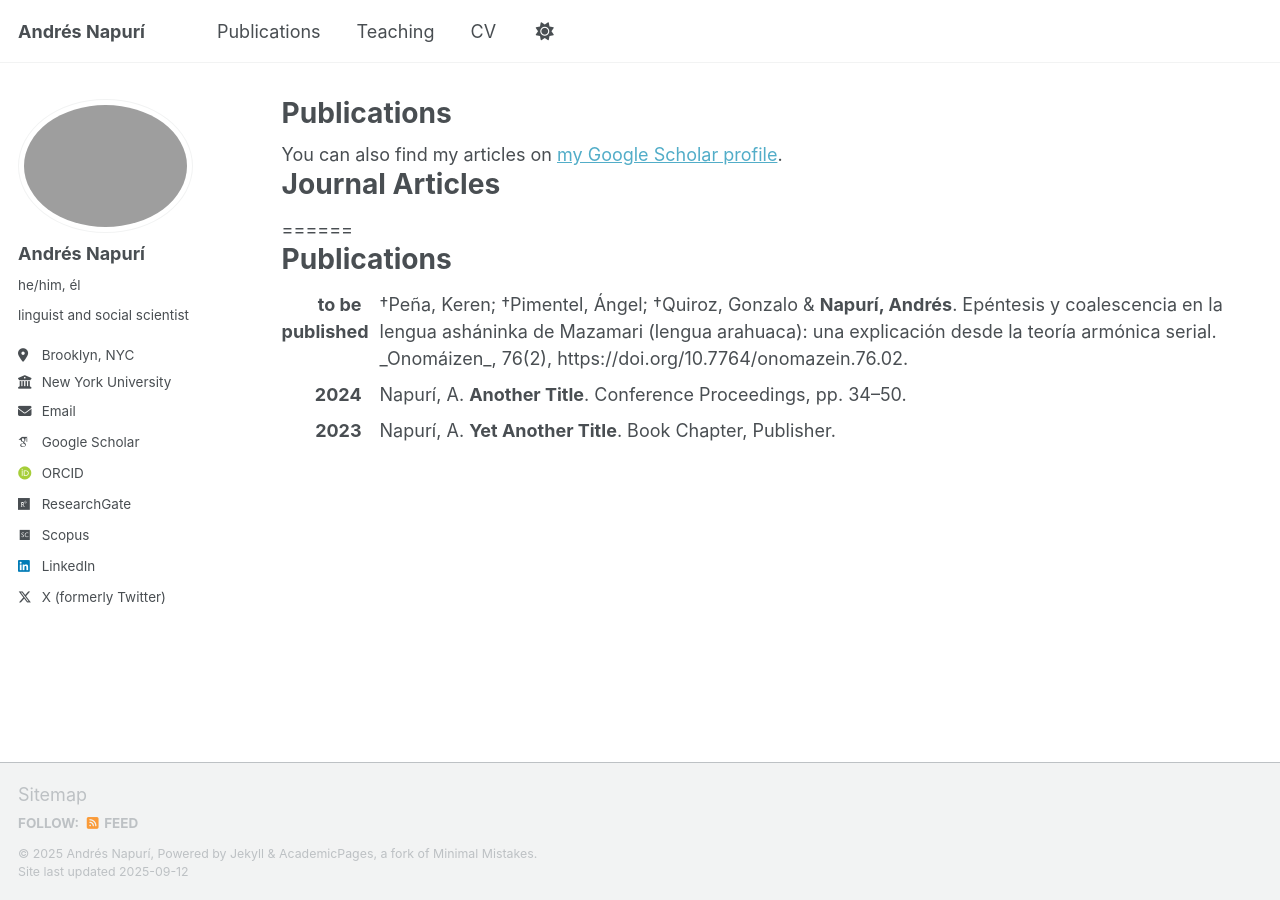
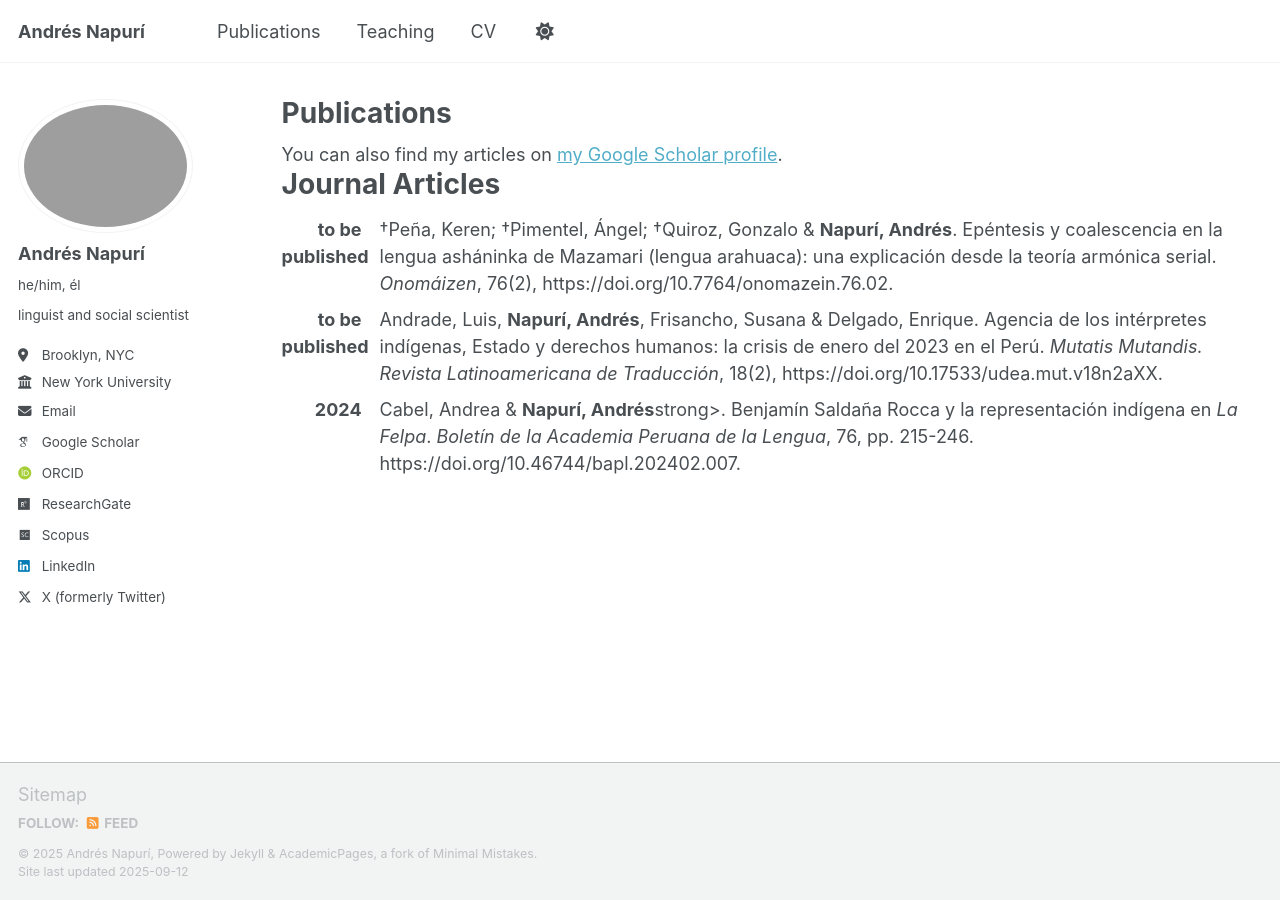
Before and after one commit to andresnapuri/andresnapuri.github.io, a Jekyll site: the page built from _pages/publications.html, in a window 1280 px wide. Built offline with Jekyll 4.4.1, drawn with Linux system fonts in a browser that asks for light colours; some web fonts are replaced; a script that is not in the unit is left out.

Commit message:
Update publications.html

```diff
--- a/_pages/publications.html
+++ b/_pages/publications.html
@@ -10,22 +10,19 @@ author_profile: true
 {% endif %}
 
 <h1>Journal Articles</h1>
-======
-
-<h1>Publications</h1>
 
 <div class="pub-list">
   <div class="pub-item">
     <span class="pub-year">to be published</span>
-    <span class="pub-info"> †Peña, Keren; †Pimentel, Ángel; †Quiroz, Gonzalo & <strong>Napurí, Andrés</strong>. Epéntesis y coalescencia en la lengua asháninka de Mazamari (lengua arahuaca): una explicación desde la teoría armónica serial. _Onomáizen_, 76(2), https://doi.org/10.7764/onomazein.76.02.</span>
+    <span class="pub-info"> †Peña, Keren; †Pimentel, Ángel; †Quiroz, Gonzalo & <strong>Napurí, Andrés</strong>. Epéntesis y coalescencia en la lengua asháninka de Mazamari (lengua arahuaca): una explicación desde la teoría armónica serial. <em>Onomáizen</em>, 76(2), https://doi.org/10.7764/onomazein.76.02.</span>
+  </div>
+  <div class="pub-item">
+    <span class="pub-year">to be published</span>
+    <span class="pub-info">Andrade, Luis, <strong>Napurí, Andrés</strong>, Frisancho, Susana & Delgado, Enrique. Agencia de los intérpretes indígenas, Estado y derechos humanos: la crisis de enero del 2023 en el Perú. <em>Mutatis Mutandis. Revista Latinoamericana de Traducción</em>, 18(2), https://doi.org/10.17533/udea.mut.v18n2aXX.</span>
   </div>
   <div class="pub-item">
     <span class="pub-year">2024</span>
-    <span class="pub-info">Napurí, A. <strong>Another Title</strong>. Conference Proceedings, pp. 34–50.</span>
-  </div>
-  <div class="pub-item">
-    <span class="pub-year">2023</span>
-    <span class="pub-info">Napurí, A. <strong>Yet Another Title</strong>. Book Chapter, Publisher.</span>
+    <span class="pub-info">Cabel, Andrea & <strong>Napurí, Andrés</strong>strong>. Benjamín Saldaña Rocca y la representación indígena en <em>La Felpa</em>. <em>Boletín de la Academia Peruana de la Lengua</em>, 76, pp. 215-246. https://doi.org/10.46744/bapl.202402.007.</span>
   </div>
 </div>
 
```
